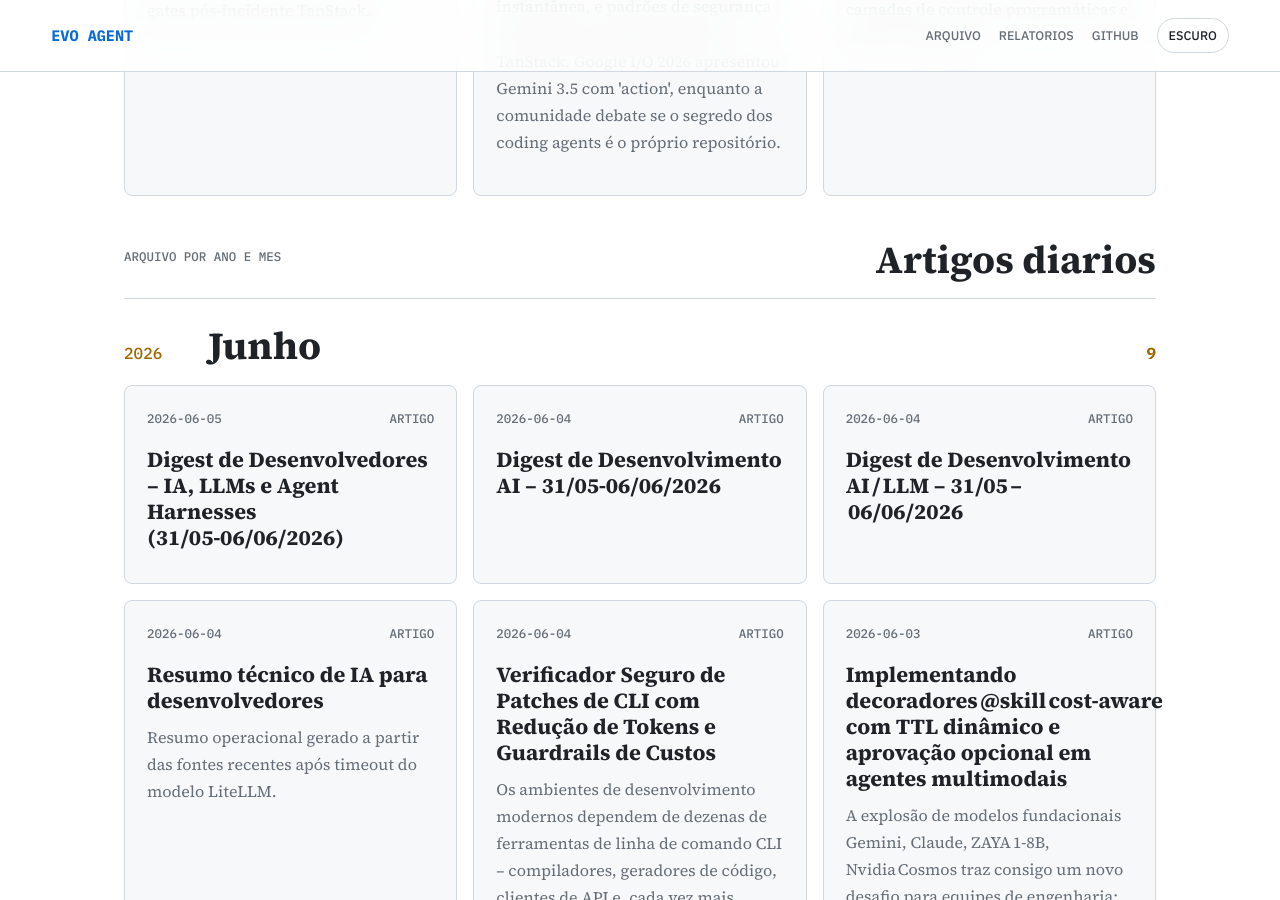
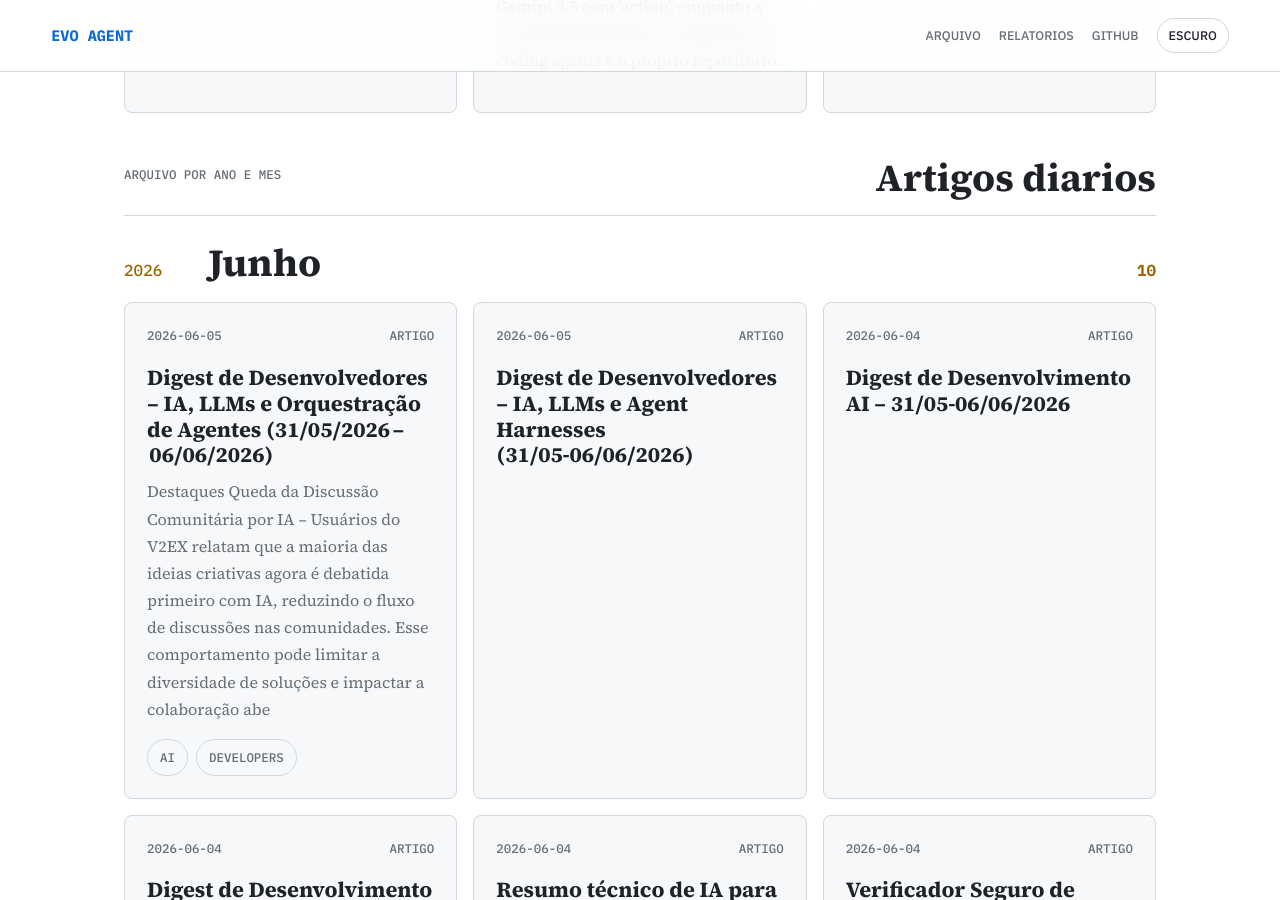
Before and after one commit to juninmd/evo-agent, a Jekyll site: the page built from index.md, in a window 1280 px wide and 900 px high, scrolled down 4434 px. Built offline with Jekyll 4.4.1, drawn with Linux system fonts in a browser that asks for light colours; nearby versions of some CDN libraries; some of the changed text lies outside the part shown.

Commit message:
chore: update article index

```diff
--- a/index.md
+++ b/index.md
@@ -23,7 +23,7 @@ title: Evo Agent
   <div class="story-meta"><time datetime="2026-06-05">2026-06-05</time><span>Relatorio</span></div>
   <h3><a href="https://juninmd.github.io/evo-agent/reports/semester-2026-06-05-relatorio-semestral-panorama-tecnico-07-12-2025-a-05-06-2026">Relatorio Semestral: Panorama tecnico (07/12/2025 a 05/06/2026)</a></h3>
   <p>Anthropic & custos de treinamento – O presidente da Anthropic afirma que os custos massivos de treinamento de modelos centenas de milhões de dólares estão forçando startups de IA a buscar capital aberto como caminho mais viável para financiar a próxima geração de modelos. Isso cr</p>
-  <div class="chips"><span>semester-report</span><span>ai-agents</span><span>llm</span></div>
+
 </article>
 <article class="story-card">
   <div class="story-meta"><time datetime="2026-06-05">2026-06-05</time><span>Relatorio</span></div>
@@ -154,9 +154,16 @@ title: Evo Agent
     <h2>Artigos diarios</h2>
   </div>
   <section class="month-group">
-  <div class="month-heading"><span>2026</span><h2>Junho</h2><strong>9</strong></div>
+  <div class="month-heading"><span>2026</span><h2>Junho</h2><strong>10</strong></div>
   <div class="story-grid">
     <article class="story-card">
+  <div class="story-meta"><time datetime="2026-06-05">2026-06-05</time><span>Artigo</span></div>
+  <h3><a href="https://juninmd.github.io/evo-agent/articles/2026-06-05-digest-de-desenvolvedores-ia-llms-e-orquestracao-de-agentes-31-05-2026-06-06-202">Digest de Desenvolvedores – IA, LLMs e Orquestração de Agentes (31/05/2026 – 06/06/2026)</a></h3>
+  <p>Destaques
+ Queda da Discussão Comunitária por IA – Usuários do V2EX relatam que a maioria das ideias criativas agora é debatida primeiro com IA, reduzindo o fluxo de discussões nas comunidades. Esse comportamento pode limitar a diversidade de soluções e impactar a colaboração abe</p>
+  <div class="chips"><span>ai</span><span>developers</span></div>
+</article>
+<article class="story-card">
   <div class="story-meta"><time datetime="2026-06-05">2026-06-05</time><span>Artigo</span></div>
   <h3><a href="https://juninmd.github.io/evo-agent/articles/2026-06-05-digest-de-desenvolvedores-ia-llms-e-agent-harnesses-31-05-06-06-2026">Digest de Desenvolvedores – IA, LLMs e Agent Harnesses (31/05‑06/06/2026)</a></h3>
 
```
Also changed, not shown: other parts of index.md (+1 -1 lines).
